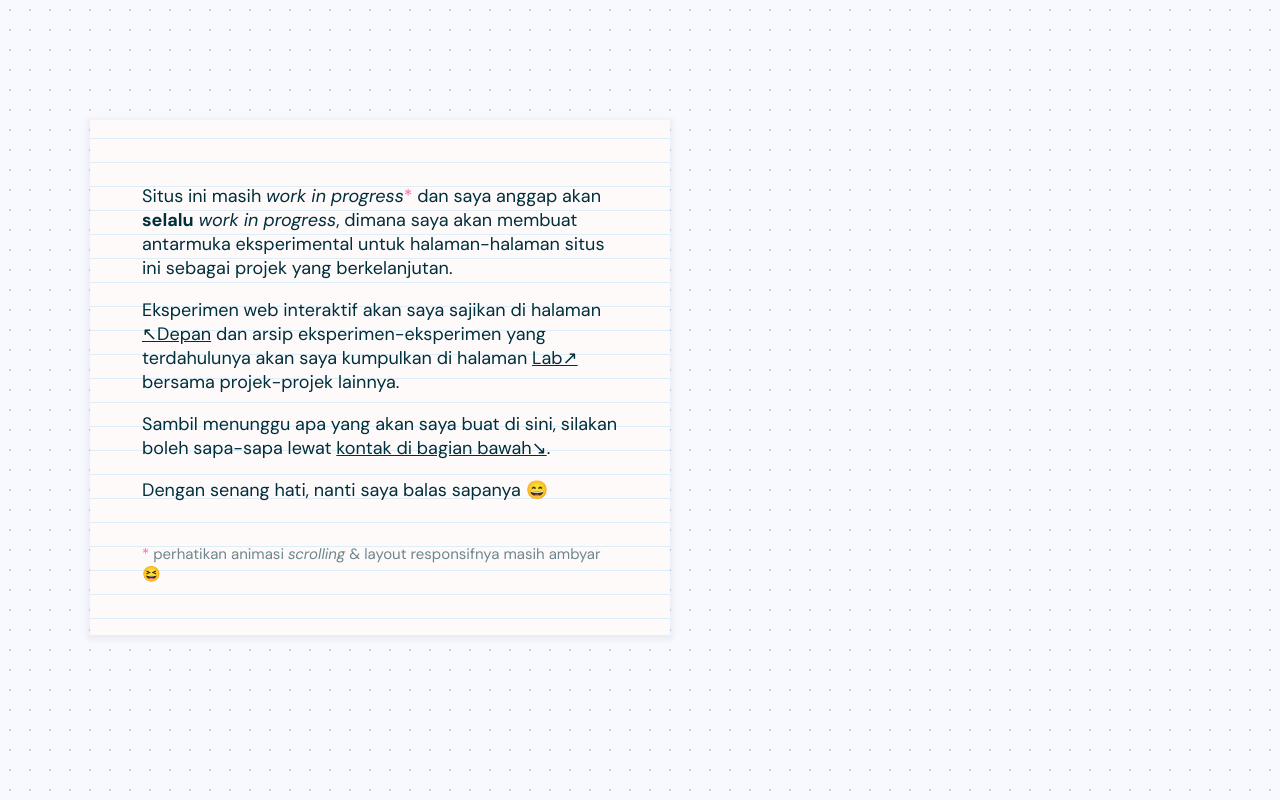
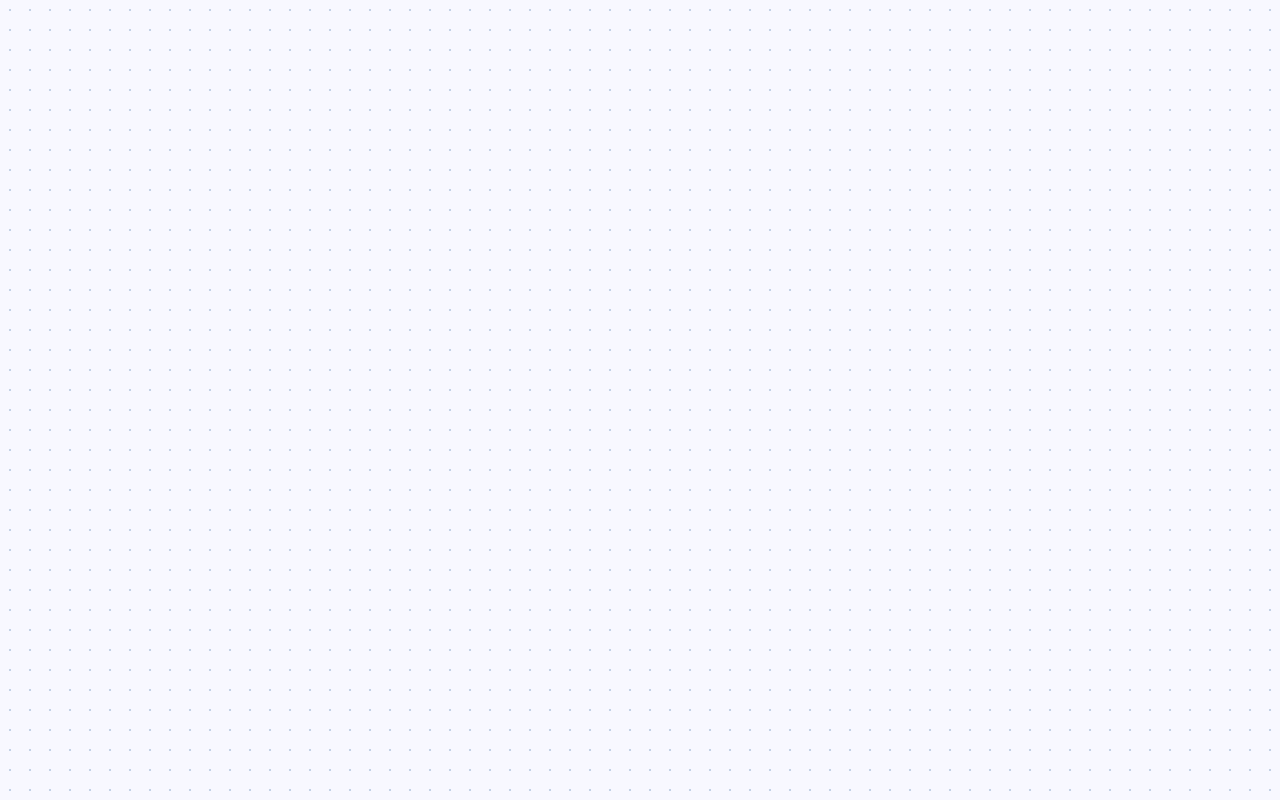
Before and after one commit to sakitkepala/sakitkepaladotdev-v0, a Next.js app: page /dika in a window 1280 px wide. Shown: the part 680-1480 px from the top of the page. Built offline with nearby package versions, Linux system fonts and the light colour scheme.

Commit message:
Animasi masuk, sticky sementara & keluar kartu

```diff
--- a/pages/dika.js
+++ b/pages/dika.js
@@ -39,30 +39,28 @@ const vektorTransform = 300;
 export default function HalamanDika() {
   const { scrollY } = useViewportScroll();
 
-  const refSectionHai = React.useRef(null);
   const refSectionSitus = React.useRef(null);
-
-  const pageYSectionHai = useElementPageY(refSectionHai);
   const pageYSectionSitus = useElementPageY(refSectionSitus);
 
-  const translateYHai = useTransform(
+  const opacityKartu = useTransform(
     scrollY,
-    [pageYSectionHai, pageYSectionHai + jarakScroll],
-    [0, vektorTransform]
+    [
+      pageYSectionSitus - 400,
+      pageYSectionSitus - 200,
+      pageYSectionSitus + 600,
+      pageYSectionSitus + 800,
+    ],
+    [0, 1, 1, 0]
   );
-
-  const translateYSitus = useTransform(
+  const yKartu = useTransform(
     scrollY,
-    [pageYSectionSitus, pageYSectionSitus + jarakScroll],
-    [0, vektorTransform]
+    [pageYSectionSitus, pageYSectionSitus + 400],
+    [42, 442]
   );
-
-  const translateYTeksDeskripsi = useTransform(
-    scrollY,
-    [pageYSectionHai, pageYSectionHai + jarakScroll],
-    [0, -2 * vektorTransform],
-    0.65
-  );
+  const motionScrollKartu = {
+    opacity: opacityKartu,
+    y: yKartu,
+  };
 
   return (
     <>
@@ -78,7 +76,7 @@ export default function HalamanDika() {
         </header>
 
         <motion.main {...propsMotionTransisi}>
-          <section className={dika["bagian-hai"]} ref={refSectionHai}>
+          <section className={dika["bagian-hai"]}>
             <motion.div className={dika["bagian-hai__sambut"]}>
               <motion.h1 id="hai" className={dika["bagian-hai__sambut-teks"]}>
                 Hai! <span className="emoji-lambai">👋</span> Saya{" "}
@@ -95,10 +93,7 @@ export default function HalamanDika() {
               </motion.h1>
             </motion.div>
 
-            <motion.div
-              className={dika["bagian-hai__deskripsi"]}
-              style={{ y: translateYTeksDeskripsi }}
-            >
+            <motion.div className={dika["bagian-hai__deskripsi"]}>
               <p>
                 Ini situs web pribadi saya. Sungguh{" "}
                 <u>
@@ -117,10 +112,7 @@ export default function HalamanDika() {
           </section>
 
           <section className={dika["bagian-situs"]} ref={refSectionSitus}>
-            <motion.div
-              className={dika.kartu}
-              style={{ translateY: translateYSitus }}
-            >
+            <motion.div className={dika.kartu} style={motionScrollKartu}>
               <p>
                 Situs ini masih <em>work in progress</em>
                 <span className={dika.footnotePointer}>&#42;</span> dan saya
--- a/styles/HalamanDika.module.scss
+++ b/styles/HalamanDika.module.scss
@@ -109,7 +109,7 @@
   column-gap: 30px;
   justify-content: center;
 
-  min-height: 100vh;
+  min-height: calc(100vh + 500px);
 
   margin: 0 90px;
 
```
